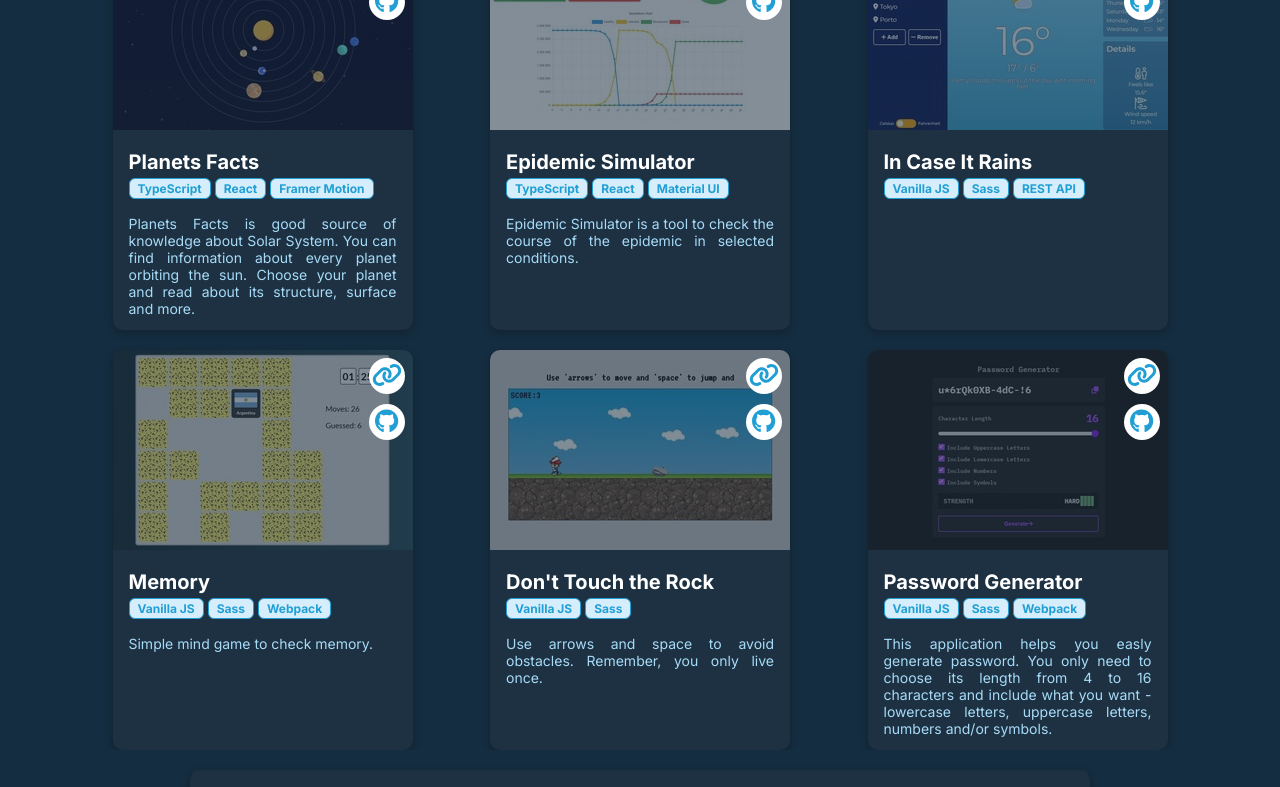
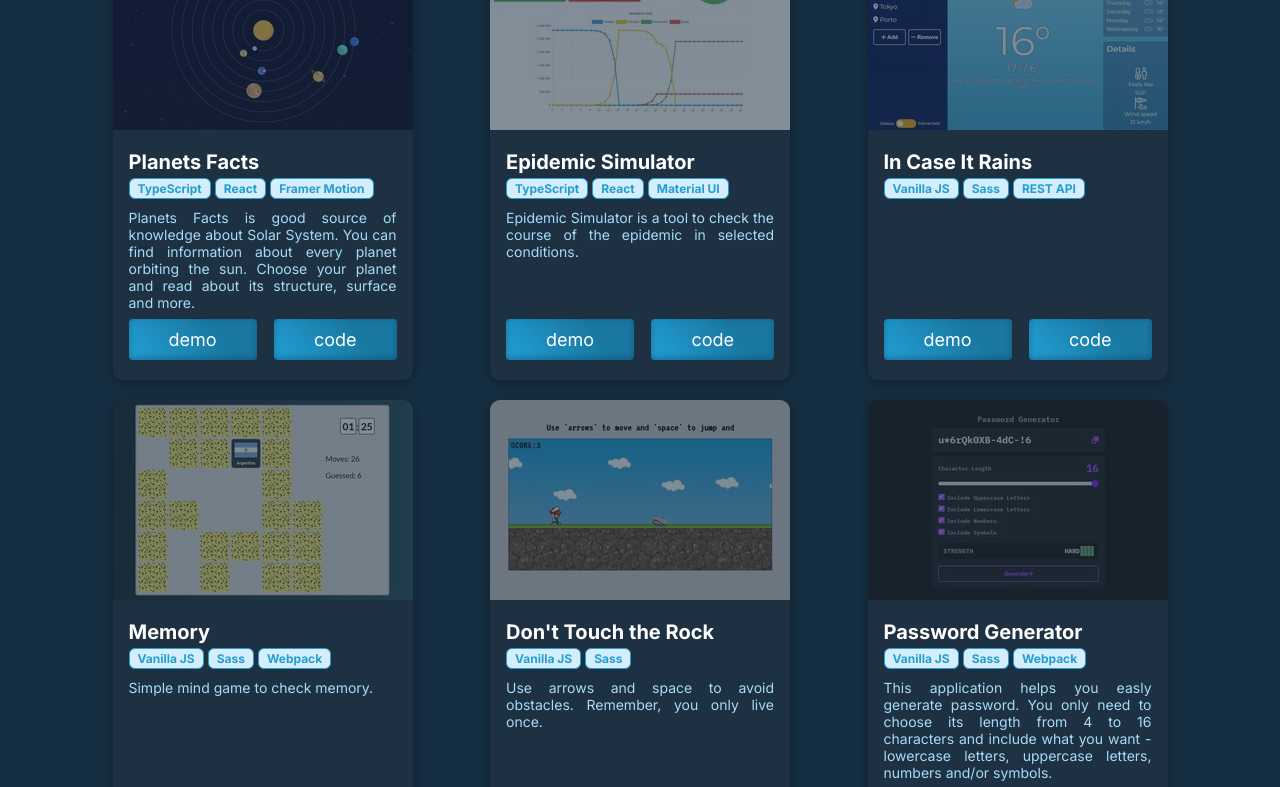
Before and after one commit to MobbySchiller/portfolio, a React (Vite) app: page / in a window 1280 px wide. Shown: the part 1700-2487 px from the top of the page. Built offline with nearby package versions, Linux system fonts and the light colour scheme.

Commit message:
Change ProjectCard style

```diff
--- a/src/components/ProjectCard/ProjectCard.scss
+++ b/src/components/ProjectCard/ProjectCard.scss
@@ -3,7 +3,7 @@
 .card__wrapper {
     position: relative;
     width: 300px;
-    height: 400px;
+    height: 450px;
     margin: 20px 5px 0;
     border-radius: $card-radius;
     background-color: rgba(75, 75, 75, 15%);
@@ -22,26 +22,31 @@
     opacity: 0.45;
 }
 
-.card__name {
-    padding: 20px $card-padding 0;
+.card__info {
+    display: flex;
+    flex-direction: column;
+    justify-content: space-between;
+    height: 250px;
+    padding: 20px 16px;
+}
+
+.project-info__name {
     color: $white;
     font-size: 2rem;
 }
 
-.card__description {
-    padding: 6px $card-padding;
+.project-info__description {
     color: $light-blue;
     font-size: 1.4rem;
     text-align: justify;
 }
 
-.card__technologies {
+.project-info__technologies {
     display: flex;
     margin: 4px 0 10px;
-    padding: 0 $card-padding;
 }
 
-.card__technology {
+.project-info__technology {
     margin-right: 4px;
     padding: 2px 8px;
     border-radius: 6px;
@@ -52,30 +57,25 @@
     font-weight: 700;
 }
 
-.card__links {
+.project-links {
     display: flex;
-    flex-direction: column;
-    position: absolute;
-    top: 8px;
-    right: 8px;
-    display: flex;
+    justify-content: space-between;
 }
 
-.card__link {
-    width: 36px;
-    aspect-ratio: 1/1;
-    margin-bottom: 10px;
-    border-radius: 50%;
-    background-color: $white;
-    color: $bright-blue;
-    font-size: 2.4rem;
+.project-links__link {
+    padding: 10px 40px;
+    border-radius: $form-radius;
+    box-shadow: rgba(50, 50, 93, 0.25) 0px 50px 100px -20px, rgba(0, 0, 0, 0.3) 0px 30px 60px -30px, rgba(10, 37, 64, 0.35) 0px -2px 6px 0px inset;
+    background: linear-gradient(50deg, $bright-blue, darken($bright-blue, 12%) 70%);
+    color: $white;
+    font-size: 1.8rem;
     text-decoration: none;
-    line-height: 36px;
     text-align: center;
     transition: .2s;
+    cursor: pointer;
 
     &:hover {
-        background-color: darken($white, 25%);
-        color: $nav-blue;
+        background: linear-gradient(50deg, darken($bright-blue, 12%), darken($bright-blue, 22%) 70%);
+        color: darken($white, 10%)
     }
 }
--- a/src/components/ProjectCard/ProjectCard.tsx
+++ b/src/components/ProjectCard/ProjectCard.tsx
@@ -42,36 +42,42 @@ const ProjectCard: FC<{ data: Data }> = ({ data }) => {
                 className='card__wrapper'
                 variants={cardVariants}>
                 <div className='card__img-container'>
-                    <img src={img}
+                    <img
+                        src={img}
                         alt={`${name}-img`}
-                        className='card__img' />
+                        className='card__img'
+                    />
                 </div>
-                <h3 className='card__name'>{name}</h3>
-                <div className='card__technologies'>
+                <div className='card__info'>
+                    <div className='project-info'>
+                        <h3 className='project-info__name'>{name}</h3>
+                        <div className='project-info__technologies'>
                             {technologies.map((technology, index) => (
                                 <span
-                            className='card__technology'
+                                    className='project-info__technology'
                                     key={`technology-${index}`}>
                                     {technology}
                                 </span>)
                             )}
                         </div>
-                <p className='card__description'>{description}</p>
-                <div className='card__links'>
+                        <p className='project-info__description'>{description}</p>
+                    </div>
+                    <div className='project-links'>
                         <a
                             href={demo}
-                        className='card__link'
+                            className='project-links__link'
                             aria-label='Check project demo'
                             target='_blank'>
-                        <FontAwesomeIcon icon={faLink} />
+                            demo
                         </a>
                         <a
                             href={github}
-                        className='card__link'
+                            className='project-links__link'
                             aria-label='Check project code'
                             target='_blank'>
-                        <FontAwesomeIcon icon={faGithub} />
+                            code
                         </a>
+                    </div>
                 </div>
             </motion.div >
         </motion.div >
--- a/src/components/SocialsRef/SocialsRef.scss
+++ b/src/components/SocialsRef/SocialsRef.scss
@@ -29,15 +29,16 @@
     aspect-ratio: 1/1;
     margin-top: 14px;
     border-radius: 50%;
-    background-color: darken($bright-blue, 10%);
+    box-shadow: rgba(50, 50, 93, 0.25) 0px 50px 100px -20px, rgba(0, 0, 0, 0.3) 0px 30px 60px -30px, rgba(10, 37, 64, 0.35) 0px -2px 6px 0px inset;
+    background: linear-gradient(50deg, $bright-blue, darken($bright-blue, 12%) 70%);
     color: $white;
     font-size: 30px;
     overflow: hidden;
     z-index: 4;
 
     &:hover {
-        background-color: darken($bright-blue, 20%);
-        color: darken($white, 20%);
+        background: linear-gradient(50deg, darken($bright-blue, 12%), darken($bright-blue, 22%) 70%);
+        color: darken($white, 10%)
     }
 }
 
```
Lines whose indentation alone changed are shown as unchanged.
